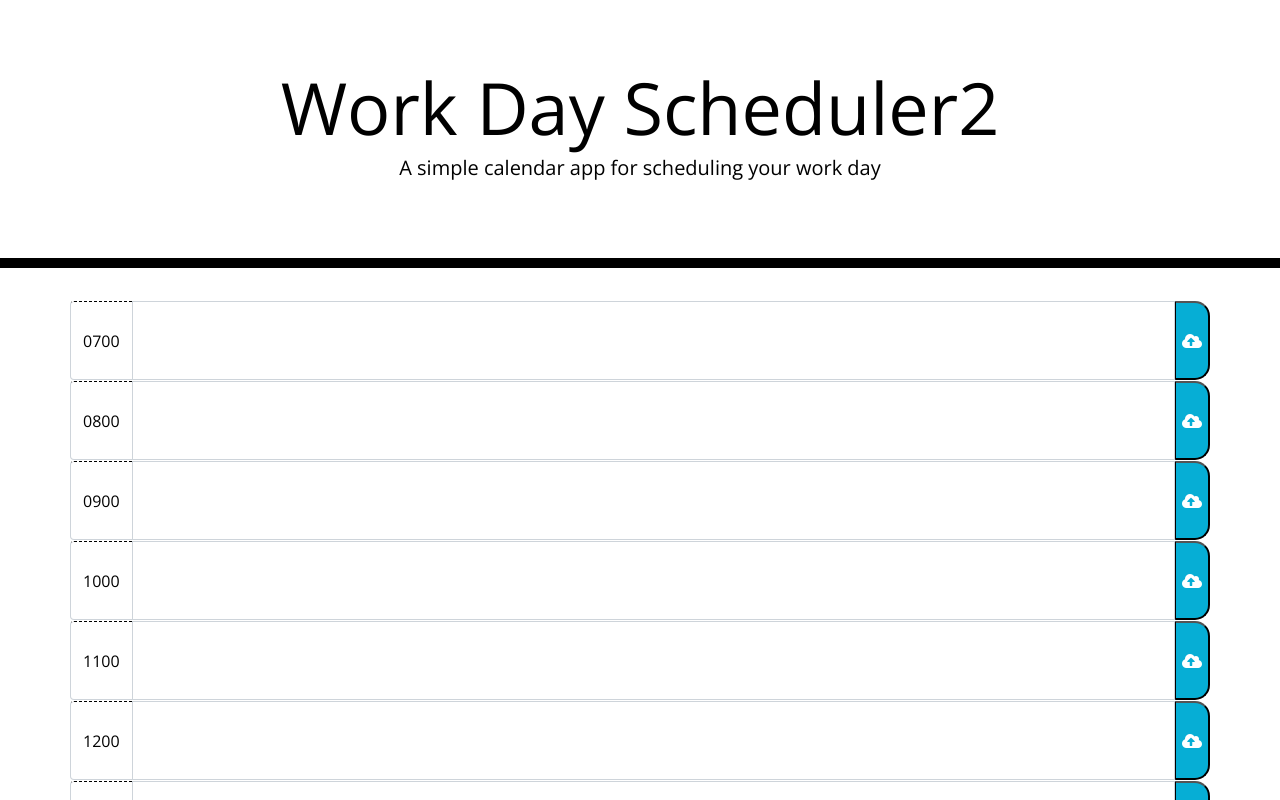
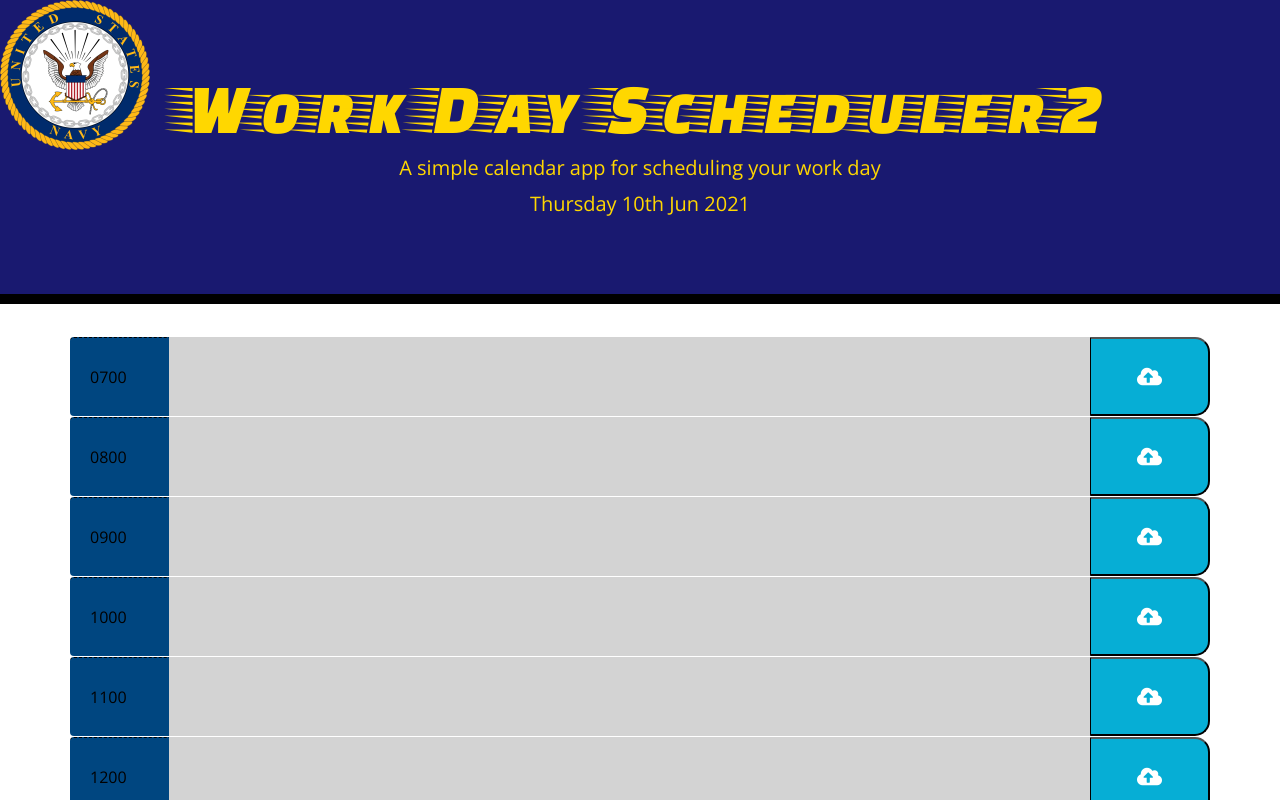
Before and after one commit to aburtoa/Daily-Planner2, a plain HTML site: page index.html in a window 1280 px wide. Shown: the top 800 px of the page. Drawn offline with nearby package versions, Linux system fonts and the light colour scheme.

Commit message:
finish JavaScript, added color for background and added pic

```diff
--- a/index.html
+++ b/index.html
@@ -14,17 +14,19 @@
       integrity="sha384-50oBUHEmvpQ+1lW4y57PTFmhCaXp0ML5d60M1M7uH2+nqUivzIebhndOJK28anvf"
       crossorigin="anonymous"
     />
+    <link href="https://fonts.googleapis.com/css2?family=Faster+One&display=swap" rel="stylesheet">
     <link
       href="https://fonts.googleapis.com/css?family=Open+Sans&display=swap"
       rel="stylesheet"
     />
     <link rel="stylesheet" href="style.css" />
+
     <title>Work Day Scheduler2</title>
   </head>
 
   <body>
     <header class="jumbotron">
-      <h1 class="display-3">Work Day Scheduler2</h1>
+      <h1 class="display-3" id="display">Work Day Scheduler2</h1>
       <p class="lead">A simple calendar app for scheduling your work day</p>
       <p id="currentDay" class="lead"></p>
     </header>
@@ -65,10 +67,11 @@
           <div class="input-group-prepend">
             <span class="input-group-text hour">1000 </span>
           </div>
-          <textarea class="form-control" aria-label= "textarea" id="10am"></textarea>
+          <textarea class="form-control" aria-label=" textarea" id="10am"></textarea>
           <button type="button" class="saveBtn"><i class="fas fa-cloud-upload-alt"></i></button>
         </div>
       </div>
+
       <div class="row">
         <div class="input-group">
           <div class="input-group-prepend">
@@ -150,7 +153,8 @@
       </div>
     </div>
 
-    <script src="https://cdnjs.cloudflare.com/ajax/libs/jquery/3.2.1/jquery.min.js"></script>
+    <script src="https://code.jquery.com/jquery-3.4.1.min.js"></script>
     <script src="https://cdnjs.cloudflare.com/ajax/libs/moment.js/2.24.0/moment.min.js"></script>
+    <script src="script.js"></script>
   </body>
 </html>
--- a/script.js
+++ b/script.js
@@ -1,24 +1,3 @@
-function background () {
-    $(".form-control").each(function () {
-        var timeTest = parseInt($(this).attr("id"));
-
-        hour = parseInt(hour);
-        console.log(timeTest);
-        console.log(hour);
-
-        if (hour > timeTest) {
-
-            $(this).addClass("past");
-        } else if (hour < timeTest) {
-
-            $(this).addClass("future");
-        } else {
-
-            $(this).addClass("present");
-        }
-    });
-  }
-
 let cDate = moment().format('dddd') + " " + moment().format("Do MMM YYYY");
 let currentTime = moment().format('h:mm:ss a');
 let sevenAm = $("7am");
@@ -48,7 +27,7 @@ function background () {
 
 function initPage() {
 console.log("Current Hour " + hour);
-    var init7 = JSON.parse(localStorage.getItem("07:00 am"));
+  let init7 = JSON.parse(localStorage.getItem("07:00 am"));
   sevenAm.val(init7);
 
     console.log("Current Hour " + hour);
@@ -86,3 +65,53 @@ function background () {
   let init6 = JSON.parse(localStorage.getItem("6:00 pm"))
   sixPm.val(init6);
 }
+
+
+
+function background () {
+  $(".form-control").each(function () {
+      var timeTest = parseInt($(this).attr("id"));
+
+      hour = parseInt(hour);
+      console.log(timeTest);
+      console.log(hour);
+
+      if (hour > timeTest) {
+
+          $(this).addClass("past");
+      } else if (hour < timeTest) {
+
+          $(this).addClass("future");
+      } else {
+
+          $(this).addClass("present");
+      }
+  });
+}
+
+
+
+
+
+$(document).ready(function(){
+
+  initPage()
+
+  background()
+
+  $(".saveBtn").on("click", function(){
+
+    userInput = $(this).siblings(".form-control").val().trim();
+
+    console.log(userInput);
+
+    hourSpan = $(this).siblings(".input-group-prepend").text().trim();
+
+    console.log(hourSpan);
+
+    localStorage.setItem(hourSpan, JSON.stringify(userInput));
+
+  })
+
+
+});
--- a/style.css
+++ b/style.css
@@ -4,42 +4,66 @@ body {
   line-height: 1;
 }
 
-  textarea {
+
+textarea{
   background: transparent;
   border: none;
   resize: none;
   color: #000000;
   border-left: 1px solid black;
   padding: 10px;
+  width: 920px;
 }
 
 .jumbotron {
   text-align: center;
-    background-color: transparent;
-    color: black;
+  color:gold;
   border-radius: 0;
   border-bottom: 10px solid black;
+  background-color: midnightblue;
+  background-image: url(1200px-Emblem_of_the_United_States_Navy.svg.png);
+  background-size: 150px;
+  background-repeat: no-repeat;
 }
 
-  .description {
+.display-3{
+  font-family: 'Faster One', cursive;
+
+}
+
+.description{
   white-space: pre-wrap;
 }
 
-  .time-block {
+.time-block{
   text-align: center;
   border-radius: 15px;
+}
+
+.input-group-text {
+  border: none;
+}
+
+
+
+.form-control {
+  border: none;
 }
 
 .row {
   white-space: pre-wrap;
   height: 80px;
-    border-top: 1px solid white;
+  border-top: 1px solid white;;
 }
 
 .hour {
-    background-color: #ffffff;
+  background-color:rgb(0, 70, 128);
   color: #000000;
   border-top: 1px dashed #000000;
+  width: 100px;
+  text-align: center;
+  padding: 20px;
+
 }
 
 .past {
@@ -48,7 +72,7 @@ body {
 }
 
 .present {
-    background-color: #ff6961;
+  background-color: red;
   color: white;
 }
 
@@ -61,11 +85,13 @@ body {
   border-left: 1px solid black;
   border-top-right-radius: 15px;
   border-bottom-right-radius: 15px;
-    background-color: #06aed5;
+  background-color: #06AED5;
   color: white;
+  width: 120px;
+  font-size: 20px;
 }
 
 .saveBtn i:hover {
-    font-size: 20px;
-    transition: all 0.3s ease-in-out;
+  font-size: 50px;
+  transition: all .3s ease-in-out;
 }
```
Also changed, not shown: 1200px-Emblem_of_the_United_States_Navy.svg.png (added), 1 other file. Lines whose indentation alone changed are shown as unchanged.
